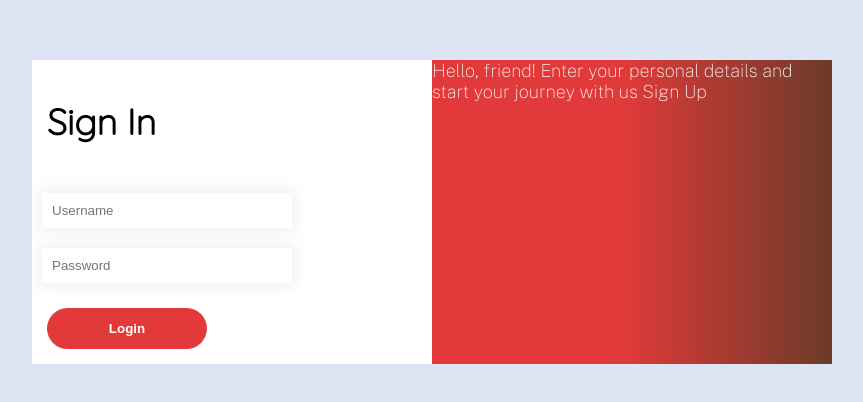
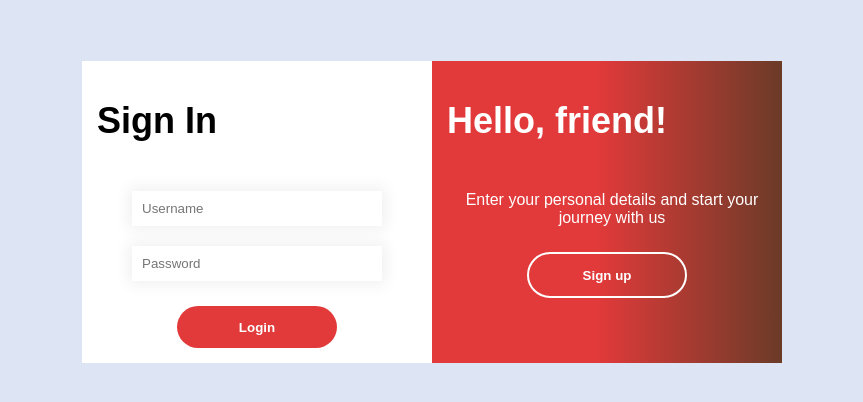
Before and after one commit to jcasanella/go_chat_app, a plain HTML site: page views/index.html in a window 1280 px wide. Shown: the part 196-598 px from the top of the page, without its empty margins (208-1071 px from the left). Drawn offline with nearby package versions, Linux system fonts and the light colour scheme; files that its build step writes are made by us from their sources; files whose address does not match are found by name.

Commit message:
Login screen almost ready

```diff
--- a/assets/css/style.css
+++ b/assets/css/style.css
@@ -21,8 +21,8 @@ body {
 }
 
 h1, h2, h3, h4, h5, h6 {
-    font-family: "Quicksand", sans-serif;
-    font-weight: 600;
+    font-family: sans-serif;
+    font-weight: 900;
 }
 
 .form-field.error input {
@@ -45,7 +45,7 @@ h1, h2, h3, h4, h5, h6 {
 #login-form {
     display: grid;
     padding: 15px;
-    grid-template-columns: 400px 400px;
+    grid-template-columns: 350px 350px;
 }
 
 #login-sign-in {
@@ -59,12 +59,18 @@ h1, h2, h3, h4, h5, h6 {
 }
 
 .form-header {
-    width: 500px;
+    width: 350px;
+    padding: 15px;
+}
+
+.form-header-signup {
+    width: 400px;
     padding: 15px;
 }
 
 .form-footer {
     padding: 15px;
+    text-align: center;
 }
 
 .form-header h1 {
@@ -73,6 +79,7 @@ h1, h2, h3, h4, h5, h6 {
 
 .form-field {
     padding: 10px;
+    text-align: center;
 }
 
 .form-field input[type=text] {
@@ -103,4 +110,34 @@ h1, h2, h3, h4, h5, h6 {
     color:white;
     width: 160px;
     font-weight: 600;
+    cursor: pointer;
 }
+
+.form-field-signup {
+    padding: 10px;
+}
+
+.form-footer-signup {
+    padding: 15px;
+    text-align: center;
+}
+
+.form-field-signup {
+    margin-left: 10px;
+    font-family: sans-serif;
+    font-size: 16px;
+    font-weight: 500;
+    text-align: center;
+}
+
+.form-footer-signup button {
+    border-radius:30px;
+    border: 2px solid white;
+    background-color: transparent;
+    padding: 1em;
+    color:white;
+    width: 160px;
+    font-weight: 600;
+    outline: none;
+    cursor: pointer;
+}
--- a/views/index.html
+++ b/views/index.html
@@ -32,10 +32,15 @@
                         </form>
                     </div>
                     <div id="login-sign-up">
-                        Hello, friend!
-                        Enter your personal details and start your journey with us
-
-                        Sign Up
+                        <div class="form-header-signup">
+                            <h1>Hello, friend!</h1>
+                        </div>
+                        <div class="form-field-signup">
+                            Enter your personal details and start your journey with us
+                        </div>
+                        <div class="form-footer-signup">
+                            <button type="button" id="signUpBtn">Sign up</button>
+                        </div>
                     </div>
                 </div>
             </div>
```
